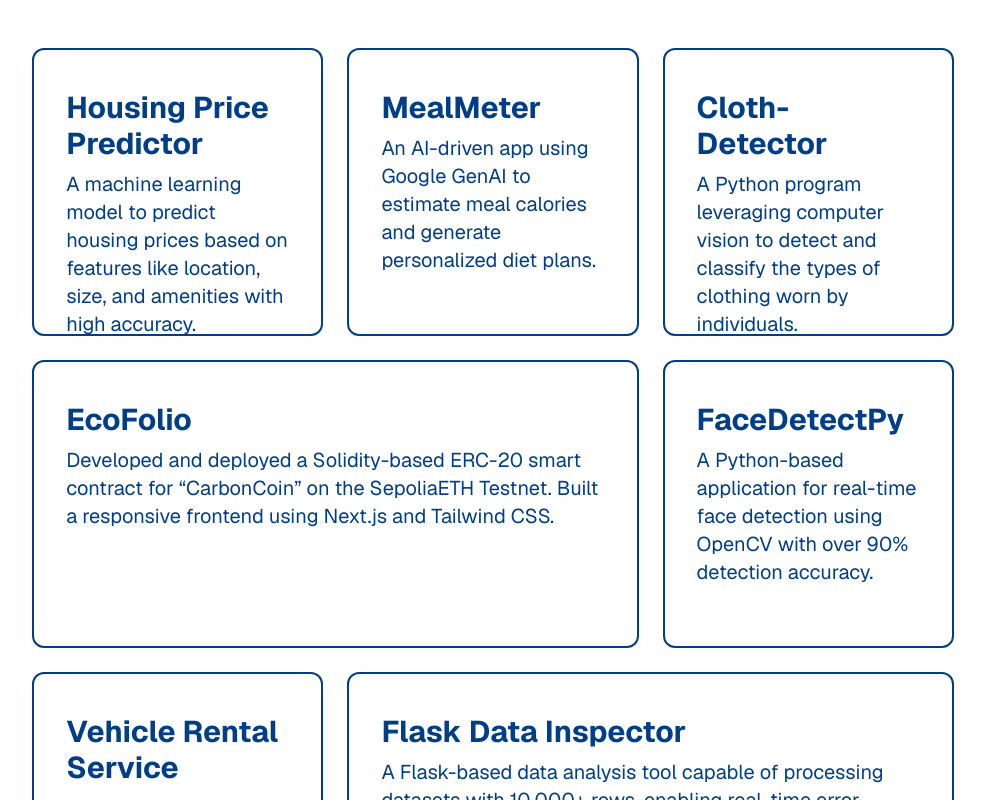
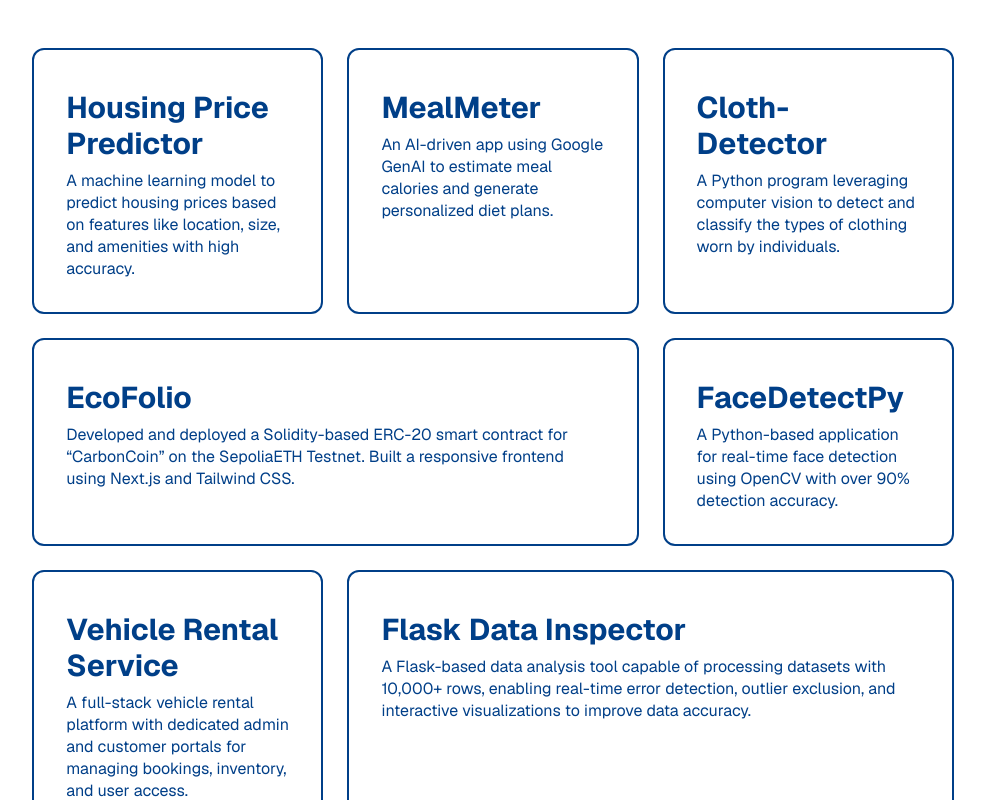
Before and after one commit to krishang-r/krishangratra, a Next.js app: page / in a window 1280 px wide. Shown: the part 1880-2680 px from the top of the page, without its empty margins (147-1132 px from the left). Built offline with nearby package versions, Linux system fonts and the light colour scheme.

Commit message:
Grid overflow fix

```diff
--- a/components/ui/bento-grid.tsx
+++ b/components/ui/bento-grid.tsx
@@ -11,7 +11,8 @@
   return (
     <div
       className={cn(
-        "mx-auto grid max-w-7xl grid-cols-1 gap-6 md:auto-rows-[18rem] md:grid-cols-3",
+        "mx-auto grid max-w-7xl grid-cols-1 gap-6 md:grid-cols-3 auto-rows-auto"
+,
         className,
       )}
     >
@@ -64,9 +65,10 @@
         <div className="mt-2 mb-2 text-3xl font-sans font-bold text-secondary">
             {title}
         </div>
-        <div className="font-sans text-secondary min-h-full text-xl flex justify-center items-center">
-            {description}
-        </div>
+        <div className="font-sans text-secondary text-base break-words whitespace-normal leading-snug">
+  {description}
+</div>
+
         </div>
 
 
```
